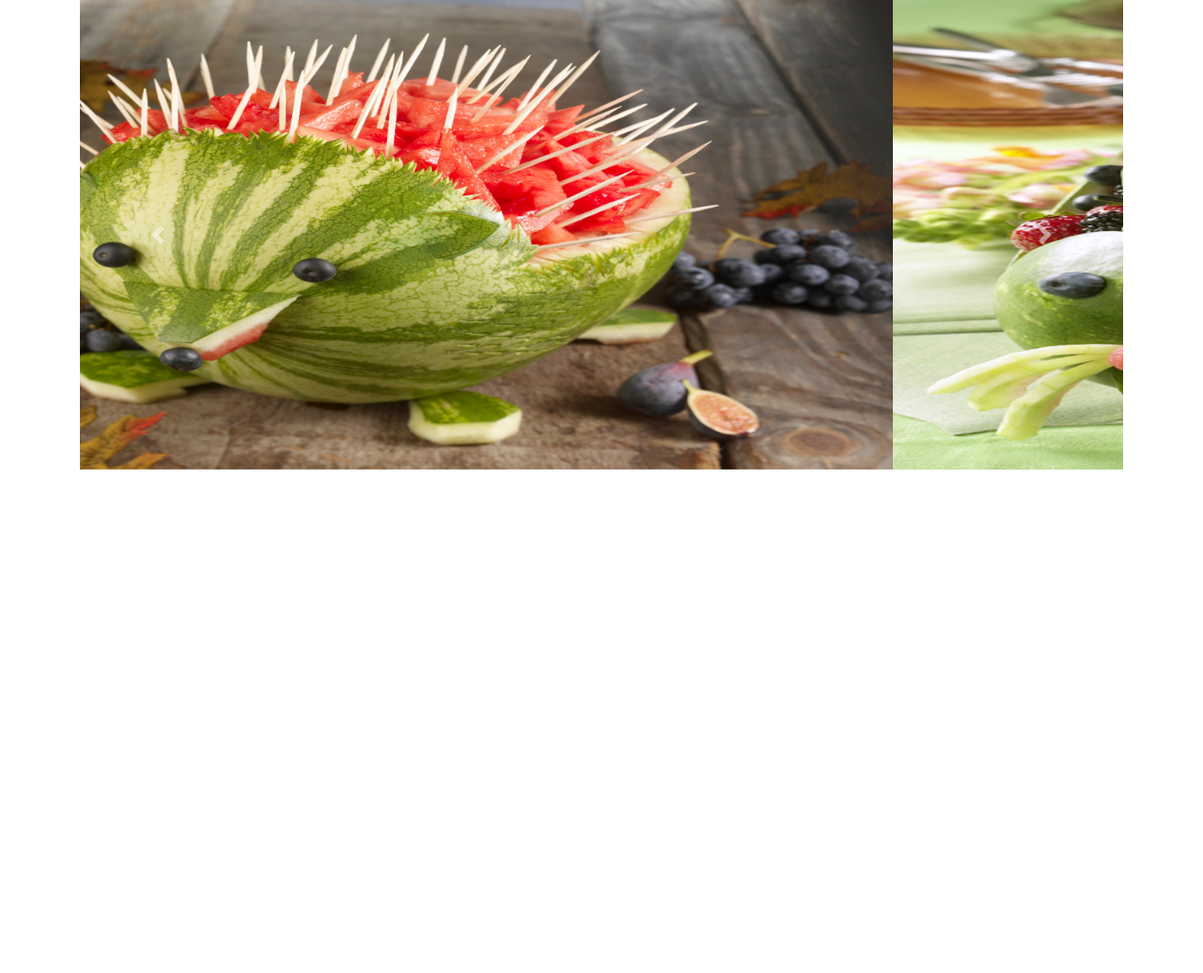
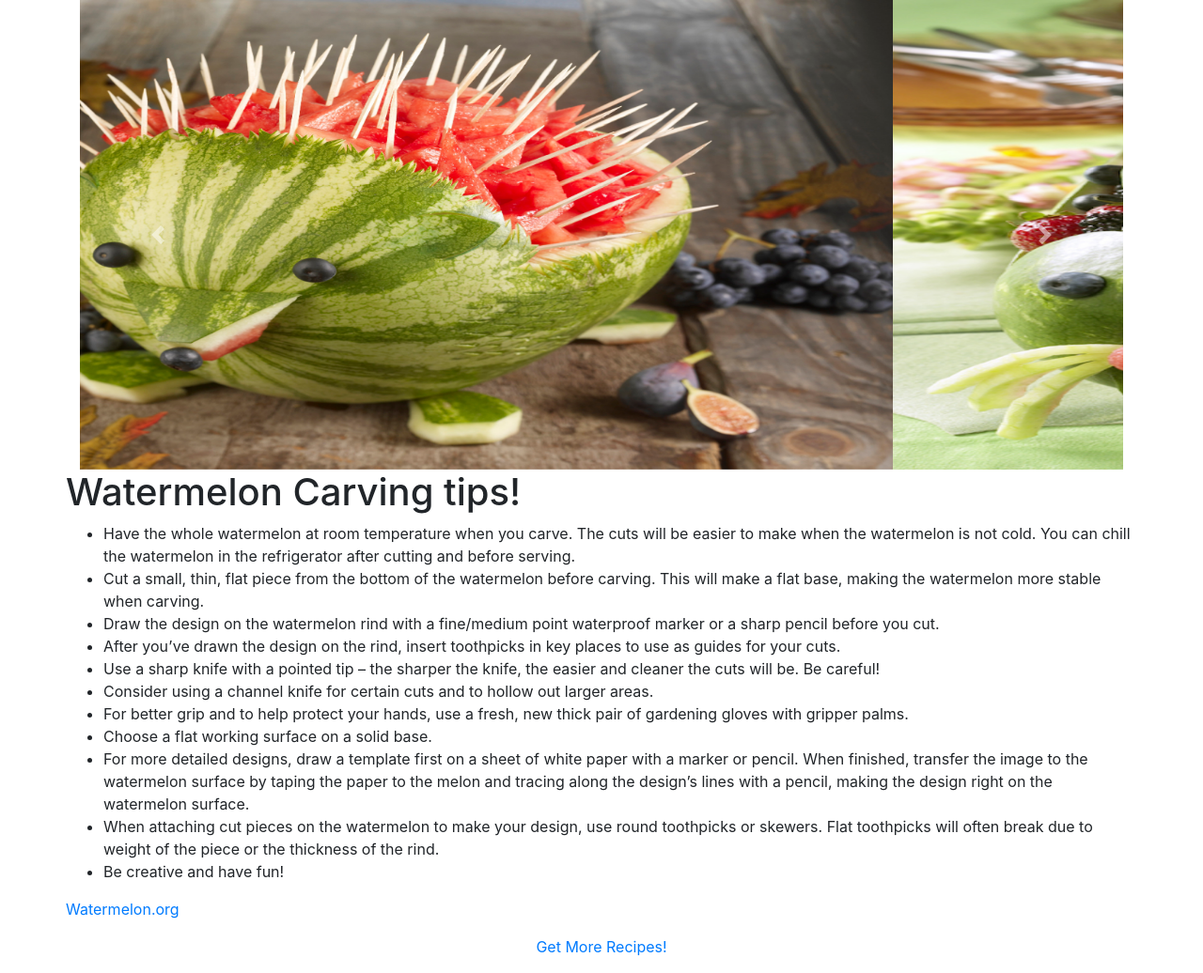
Before and after one commit to soc33/Word-Guess-Game, a plain HTML site: page assests/recipes/watermelon.html in a window 1280 px wide. Shown: the whole page at 94% size. Before the commit the page ends 800 px from the top, so only its background shows below. Drawn offline with nearby package versions, Linux system fonts and the light colour scheme.

Commit message:
adds watermelon info

```diff
--- a/assests/recipes/watermelon.html
+++ b/assests/recipes/watermelon.html
@@ -48,7 +48,67 @@
                 <span class="sr-only">Next</span>
             </a>
         </div>
+        <div class="row">
+            <h1>Watermelon Carving tips!</h1>
+            <ul>
+                <li>
+                    Have the whole watermelon at room temperature when you carve. The cuts will be easier to make when
+                    the watermelon is not cold. You can chill the watermelon in the refrigerator after cutting and
+                    before serving.
+                </li>
+                <li>
+                    Cut a small, thin, flat piece from the bottom of the watermelon before carving. This will make a
+                    flat base, making the watermelon more stable when carving.
+                </li>
+                <li>
+                    Draw the design on the watermelon rind with a fine/medium point waterproof marker or a sharp pencil
+                    before you cut.
+                </li>
+                <li>
+                    After you’ve drawn the design on the rind, insert toothpicks in key places to use as guides for
+                    your cuts.
+                </li>
+                <li>
+                    Use a sharp knife with a pointed tip – the sharper the knife, the easier and cleaner the cuts will
+                    be. Be careful!
+                </li>
+                <li>
+                    Consider using a channel knife for certain cuts and to hollow out larger areas.
+                </li>
+                <li>
+                    For better grip and to help protect your hands, use a fresh, new thick pair of gardening gloves
+                    with gripper palms.
+                </li>
+                <li>
+                    Choose a flat working surface on a solid base.
+                </li>
+                <li>
+                    For more detailed designs, draw a template first on a sheet of white paper with a marker or pencil.
+                    When finished, transfer the image to the watermelon surface by taping the paper to the melon and
+                    tracing along the design’s lines with a pencil, making the design right on the watermelon surface.
+                </li>
+                <li>
+                    When attaching cut pieces on the watermelon to make your design, use round toothpicks or skewers.
+                    Flat toothpicks will often break due to weight of the piece or the thickness of the rind.
+                </li>
+                <li>
+                    Be creative and have fun!
+                </li>
+            </ul>
+            <a href="https://www.watermelon.org/Watermelon-101">Watermelon.org</a>
+        </div>
     </div>
+    <!-- Footer -->
+<footer class="page-footer font-small blue">
+
+        <!-- Copyright -->
+        <div class="footer-copyright text-center py-3">
+          <a href="recipes.html">Get More Recipes!</a>
+        </div>
+        <!-- Copyright -->
+
+      </footer>
+      <!-- Footer -->
 </body>
 
 </html>
```
Also changed, not shown: assests/recipes/recipes.html (+23 -1 lines).
